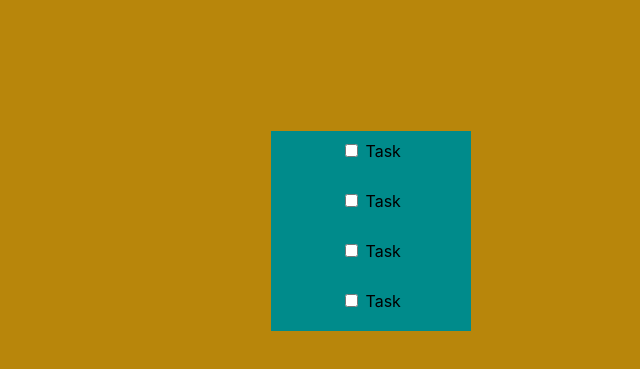
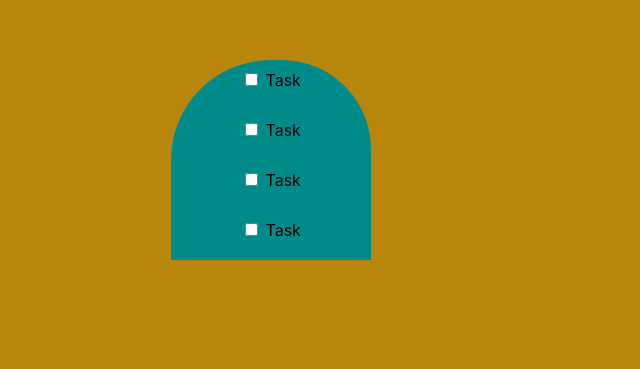
Before and after one commit to arcinston/todolist, a React (Create React App) app: page / in a window 1280 px wide. Shown: the part 119-488 px from the top of the page, without its empty margins (29-669 px from the left). Built offline with nearby package versions, Linux system fonts and the light colour scheme.

Commit message:
commit 4 : to infinite loop animations

```diff
--- a/src/style.css
+++ b/src/style.css
@@ -24,7 +24,9 @@ code {
        top:250px ;
        left: 300px;
   animation-name:myMove ;
-  animation-duration: 5s
+  animation-duration: 5s;
+  animation-iteration-count: infinite;
+  animation-direction: alternate;
 }
 @keyframes myMove {position: relative;
     0% { left: 0px;top: 0px; border-radius: 0 0 0 0;}
```
